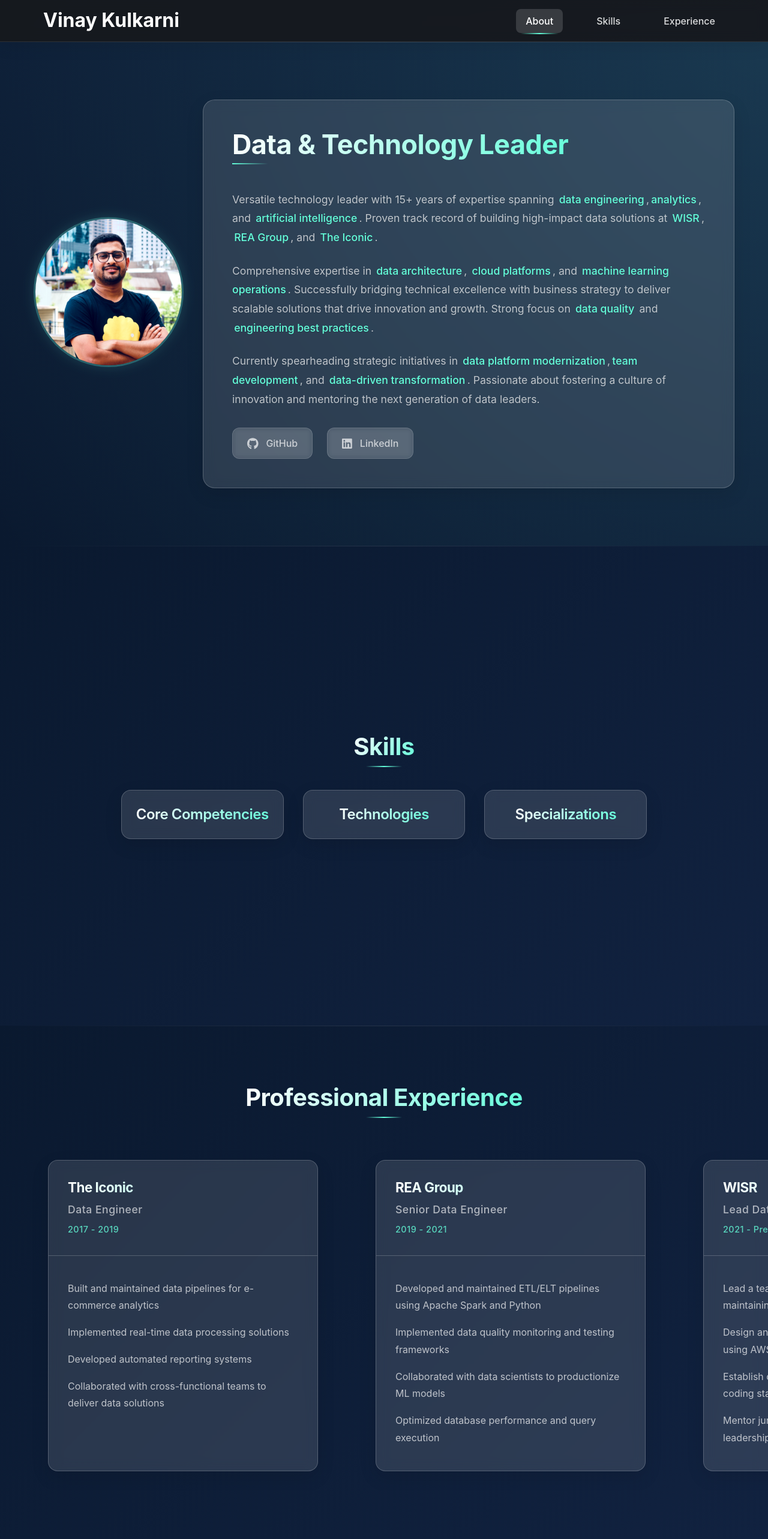
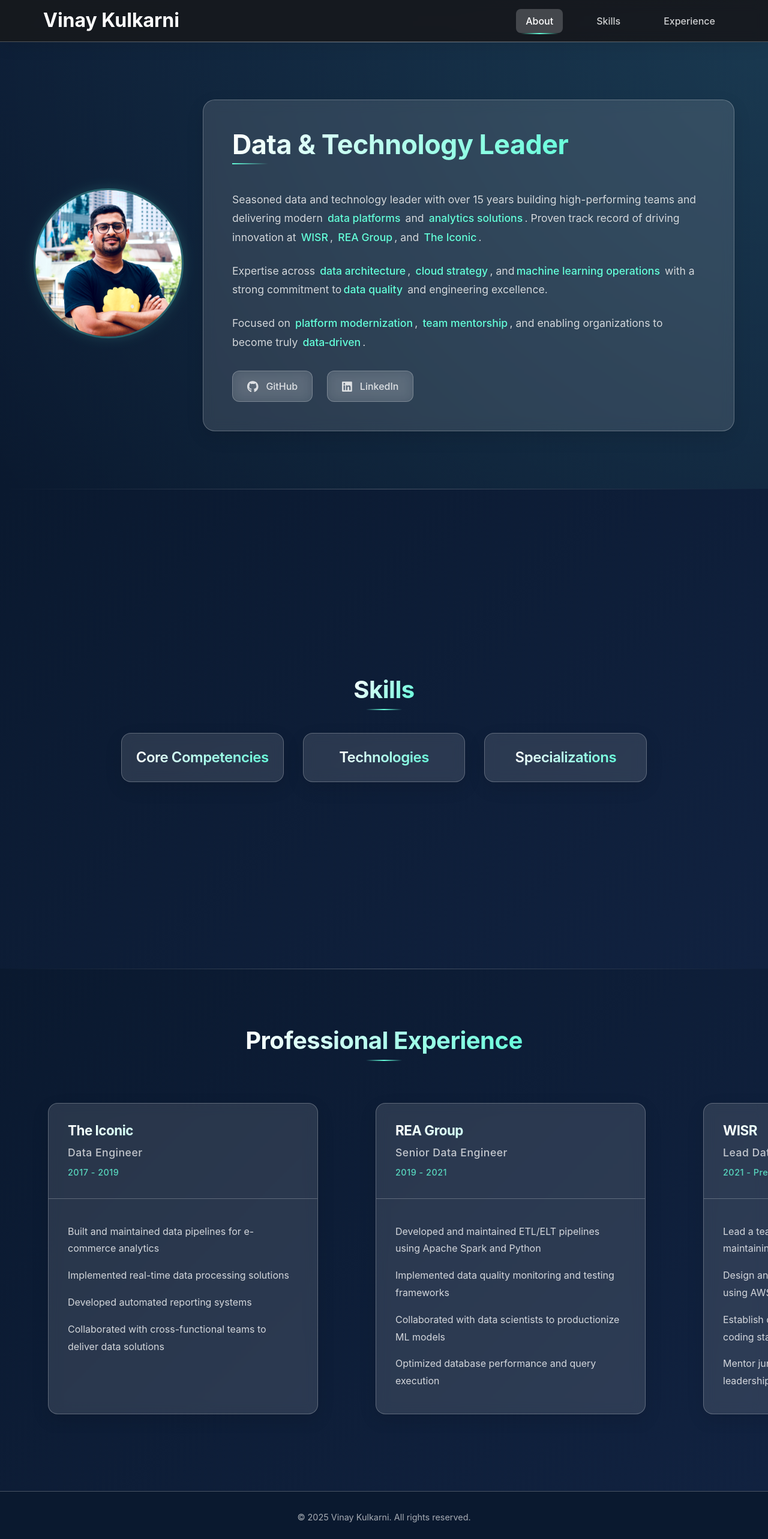
Before and after one commit to vincyf1/personal-website, a React (Vite) app: page /#about in a window 1280 px wide. Shown: the top 2566 px of the page at 60% size. Built offline with nearby package versions, Linux system fonts and the light colour scheme.

Commit message:
Refine glassmorphism design

```diff
--- a/src/components/Experience.tsx
+++ b/src/components/Experience.tsx
@@ -18,7 +18,7 @@ const ExperienceSection = styled.section`
     left: 0;
     right: 0;
     height: 1px;
-    background: linear-gradient(90deg, transparent, rgba(255, 255, 255, 0.1), transparent);
+    background: linear-gradient(90deg, transparent, var(--glass-border), transparent);
   }
 `;
 
@@ -87,10 +87,10 @@ const TimelineItem = styled.div`
 `;
 
 const TimelineContent = styled.div`
-  background: rgba(255, 255, 255, 0.12);
+  background: var(--glass-background);
   border-radius: 16px;
-  backdrop-filter: blur(10px);
-  border: 1px solid rgba(255, 255, 255, 0.2);
+  backdrop-filter: blur(var(--glass-blur));
+  border: 1px solid var(--glass-border);
   box-shadow: 0 10px 30px rgba(0, 0, 0, 0.1);
   width: 100%;
   height: 100%;
@@ -110,7 +110,7 @@ const TimelineContent = styled.div`
 const TimelineHeader = styled.div`
   padding: calc(var(--spacing) * 2);
   text-align: left;
-  border-bottom: 1px solid rgba(255, 255, 255, 0.2);
+  border-bottom: 1px solid var(--glass-border);
 `;
 
 const CompanyName = styled.h3`
--- a/src/components/Footer.tsx
+++ b/src/components/Footer.tsx
@@ -7,7 +7,7 @@ const FooterContainer = styled.footer`
   text-align: center;
   background: var(--background);
   position: relative;
-  border-top: 1px solid rgba(255, 255, 255, 0.05);
+  border-top: 1px solid var(--glass-border);
 `;
 
 const Copyright = styled.p`
@@ -24,8 +24,8 @@ const ScrollToTop = styled.button`
   width: 40px;
   height: 40px;
   border-radius: 50%;
-  background: rgba(255, 255, 255, 0.2);
-  border: 1px solid rgba(255, 255, 255, 0.2);
+  background: var(--glass-background);
+  border: 1px solid var(--glass-border);
   color: var(--secondary-color);
   font-size: 1.2rem;
   cursor: pointer;
@@ -38,7 +38,7 @@ const ScrollToTop = styled.button`
 
   &:hover {
     transform: translateY(-5px);
-    background: rgba(255, 255, 255, 0.4);
+    background: var(--glass-hover);
     box-shadow: 0 8px 20px rgba(0, 0, 0, 0.2);
   }
 
--- a/src/components/Header.tsx
+++ b/src/components/Header.tsx
@@ -14,7 +14,7 @@ const HeaderContainer = styled.header`
   z-index: 1000;
   backdrop-filter: blur(10px);
   box-shadow: 0 4px 30px rgba(0, 0, 0, 0.1);
-  border-bottom: 1px solid rgba(255, 255, 255, 0.1);
+  border-bottom: 1px solid var(--glass-border);
   transition: all 0.3s ease-in-out;
 `;
 
@@ -47,7 +47,7 @@ const NavLinks = styled.div`
 `;
 
 const NavLink = styled(Link)`
-  color: rgba(255, 255, 255, 0.85);
+  color: var(--text-secondary);
   text-decoration: none;
   font-weight: 500;
   cursor: pointer;
@@ -70,7 +70,7 @@ const NavLink = styled(Link)`
 
   &:hover {
     color: white;
-    background: rgba(255, 255, 255, 0.1);
+    background: var(--glass-background);
     transform: translateY(-1px);
 
     &::after {
@@ -80,7 +80,7 @@ const NavLink = styled(Link)`
 
   &.active {
     color: white;
-    background: rgba(255, 255, 255, 0.15);
+    background: var(--glass-hover);
 
     &::after {
       width: 80%;
--- a/src/components/Hero.tsx
+++ b/src/components/Hero.tsx
@@ -22,7 +22,7 @@ const HeroSection = styled.section`
     left: 0;
     right: 0;
     height: 1px;
-    background: linear-gradient(90deg, transparent, rgba(255, 255, 255, 0.1), transparent);
+    background: linear-gradient(90deg, transparent, var(--glass-border), transparent);
   }
 `;
 
@@ -71,10 +71,10 @@ const ProfileContent = styled.div`
   flex: 1;
   min-width: 300px;
   padding: calc(var(--spacing) * 3);
-  background: rgba(255, 255, 255, 0.12);
+  background: var(--glass-background);
   border-radius: 20px;
-  backdrop-filter: blur(10px);
-  border: 1px solid rgba(255, 255, 255, 0.2);
+  backdrop-filter: blur(var(--glass-blur));
+  border: 1px solid var(--glass-border);
   box-shadow: 0 10px 30px rgba(0, 0, 0, 0.1);
   transition: all 0.3s ease;
 
@@ -152,13 +152,13 @@ const SocialLink = styled.a`
   gap: 0.8rem;
   color: var(--text-secondary);
   text-decoration: none;
-  background: rgba(255, 255, 255, 0.1);
+  background: var(--glass-background);
   padding: 0.8rem 1.5rem;
   border-radius: 12px;
   transition: all 0.3s ease;
   font-weight: 500;
-  border: 1px solid rgba(255, 255, 255, 0.15);
-  backdrop-filter: blur(5px);
+  border: 1px solid var(--glass-border);
+  backdrop-filter: blur(var(--glass-blur));
 
   svg {
     font-size: 1.2rem;
@@ -198,21 +198,19 @@ const Hero: React.FC = () => {
             <Title>Data & Technology Leader</Title>
             <Tagline>
               <p>
-                Versatile technology leader with 15+ years of expertise spanning <strong>data engineering</strong>,
-                <strong>analytics</strong>, and <strong>artificial intelligence</strong>. Proven track record of
-                building high-impact data solutions at <strong>WISR</strong>, <strong>REA Group</strong>,
+                Seasoned data and technology leader with over 15 years building high-performing teams and
+                delivering modern <strong>data platforms</strong> and <strong>analytics solutions</strong>.
+                Proven track record of driving innovation at <strong>WISR</strong>, <strong>REA Group</strong>,
                 and <strong>The Iconic</strong>.
               </p>
               <p>
-                Comprehensive expertise in <strong>data architecture</strong>, <strong>cloud platforms</strong>,
-                and <strong>machine learning operations</strong>. Successfully bridging technical excellence
-                with business strategy to deliver scalable solutions that drive innovation and growth.
-                Strong focus on <strong>data quality</strong> and <strong>engineering best practices</strong>.
+                Expertise across <strong>data architecture</strong>, <strong>cloud strategy</strong>, and
+                <strong>machine learning operations</strong> with a strong commitment to
+                <strong>data quality</strong> and engineering excellence.
               </p>
               <p>
-                Currently spearheading strategic initiatives in <strong>data platform modernization</strong>,
-                <strong>team development</strong>, and <strong>data-driven transformation</strong>. Passionate about
-                fostering a culture of innovation and mentoring the next generation of data leaders.
+                Focused on <strong>platform modernization</strong>, <strong>team mentorship</strong>, and
+                enabling organizations to become truly <strong>data‑driven</strong>.
               </p>
             </Tagline>
             <SocialLinks>
--- a/src/components/Skills.tsx
+++ b/src/components/Skills.tsx
@@ -18,7 +18,7 @@ const SkillsSection = styled.section`
     left: 0;
     right: 0;
     height: 1px;
-    background: linear-gradient(90deg, transparent, rgba(255, 255, 255, 0.1), transparent);
+    background: linear-gradient(90deg, transparent, var(--glass-border), transparent);
   }
 `;
 
@@ -79,10 +79,10 @@ interface CardProps {
 }
 
 const SkillCategory = styled.div<CardProps>`
-  background: rgba(255, 255, 255, 0.12);
+  background: var(--glass-background);
   border-radius: 16px;
-  backdrop-filter: blur(10px);
-  border: 1px solid rgba(255, 255, 255, 0.2);
+  backdrop-filter: blur(var(--glass-blur));
+  border: 1px solid var(--glass-border);
   box-shadow: 0 10px 30px rgba(0, 0, 0, 0.1);
   transition: all 0.3s ease;
   overflow: hidden;
@@ -106,7 +106,7 @@ const CategoryHeader = styled.div`
   min-height: 80px;
 
   &:hover {
-    background: rgba(255, 255, 255, 0.2);
+    background: var(--glass-hover);
   }
 `;
 
--- a/src/styles/global.css
+++ b/src/styles/global.css
@@ -3,9 +3,13 @@
   --primary-color-rgb: 26, 26, 26;
   --secondary-color: #64ffda;
   --text-primary: #ffffff;
-  --text-secondary: rgba(255, 255, 255, 0.7);
+  --text-secondary: rgba(255, 255, 255, 0.8);
   --background: #0a192f;
   --background-light: #112240;
+  --glass-background: rgba(255, 255, 255, 0.12);
+  --glass-border: rgba(255, 255, 255, 0.25);
+  --glass-hover: rgba(255, 255, 255, 0.2);
+  --glass-blur: 10px;
 }
 
 body {
```
